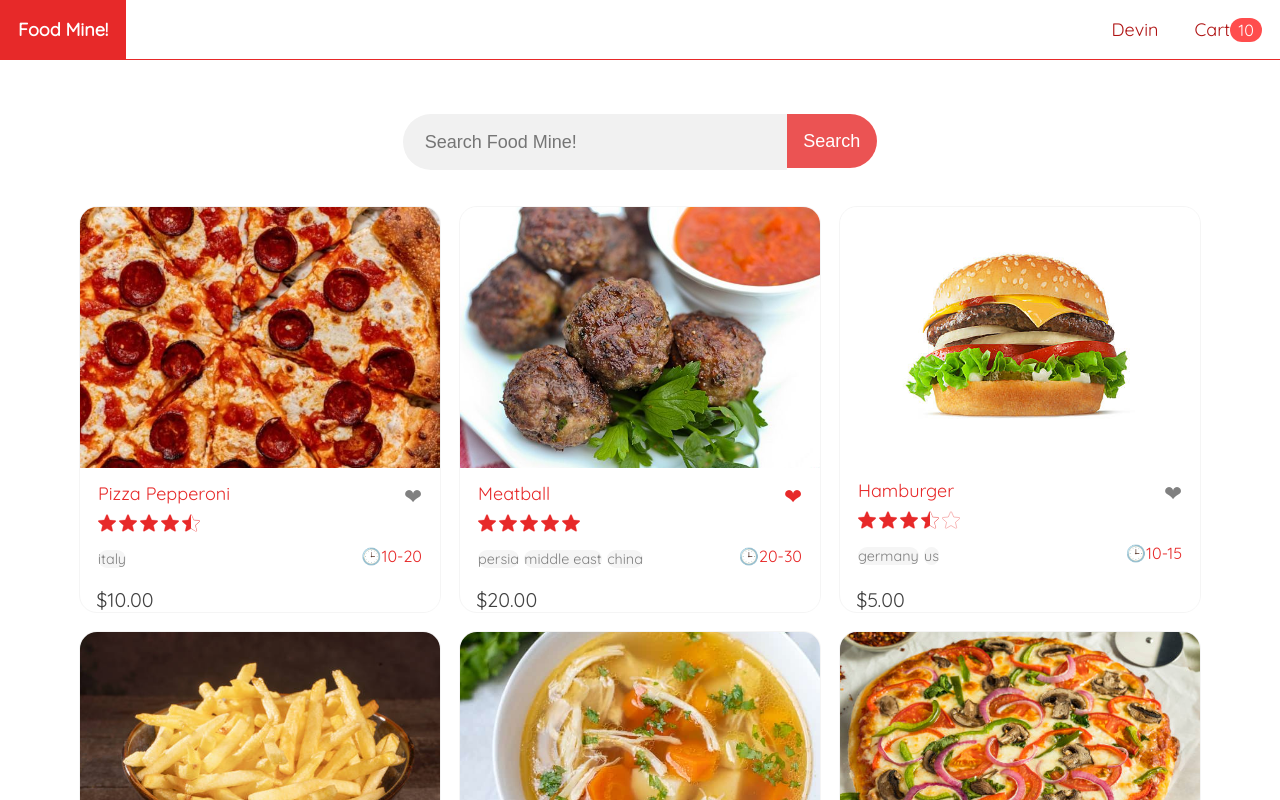
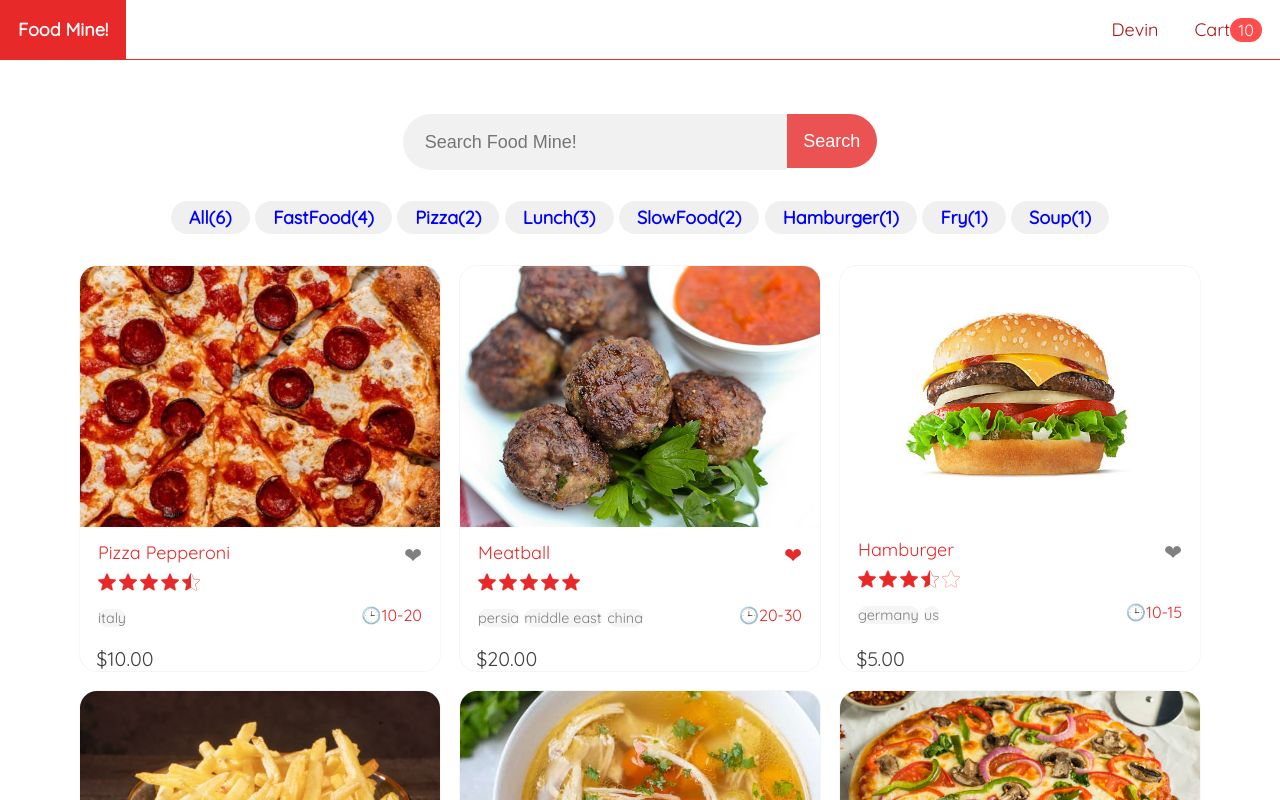
Before and after one commit to Young-Devin/foodmine-react.js, a React (Create React App) app in the folder frontend/: page / in a window 1280 px wide. Shown: the top 800 px of the page. Built offline with nearby package versions, Linux system fonts and the light colour scheme.

Commit message:
Adding Tag Feature

```diff
--- a/frontend/src/AppRoutes.js
+++ b/frontend/src/AppRoutes.js
@@ -7,6 +7,7 @@
     <Routes>
         <Route path="/" element={<HomePage />}/>
         <Route path="/search/:searchTerm" element={<HomePage />}/>
+        <Route path="/tag/:tag" element={<HomePage />}/>
     </Routes>
   )
 }
--- /dev/null
+++ b/frontend/src/components/Tags/Tags.js
@@ -0,0 +1,20 @@
+import React from 'react'
+import classes from './tags.module.css'
+import { Link } from 'react-router-dom';
+
+export default function Tags({tags, forFoodPage}) {
+  return (
+  <div className={classes.container}
+  style={{justifyContent : forFoodPage ? 'start' : 'center',
+  }}>
+    {
+        tags.map(tag => (
+            <Link key={tag.name} to={`/tag/${tag.name}`}>
+                {tag.name}
+                {!forFoodPage && `(${tag.count})`}
+            </Link>
+        ))
+    }
+  </div>
+  );
+}
--- /dev/null
+++ b/frontend/src/components/Tags/tags.module.css
@@ -0,0 +1,13 @@
+.container{
+    display: flex;
+    flex-wrap: wrap;
+}
+
+.container a{
+    background-color: #f0f0f0;
+    padding: 0.3rem 1rem;
+    margin: 0.2rem 0.15rem;
+    border-radius: 10rem;
+    font-weight: 600;
+    color: blue;
+}
--- a/frontend/src/pages/Home/HomePage.js
+++ b/frontend/src/pages/Home/HomePage.js
@@ -1,15 +1,18 @@
 import React, { useEffect, useReducer } from 'react'
-import { getAll, search } from '../../services/foodServices';
+import { getAll, getAllByTag, getAllTags, search } from '../../services/foodServices';
 import Thumbnails from '../../components/Thumbnails/Thumbnails';
 import { useParams } from 'react-router-dom';
 import Search from '../../components/Search/Search';
+import Tags from '../../components/Tags/Tags';
 
-const initialState = {foods: [] };
+const initialState = {foods: [], tags: [] };
 
 const reducer = (state, action) => {
   switch (action.type) {
     case 'FOODS_LOADED':
       return {...state, foods: action.payload};
+    case 'TAGS_LOADED':
+      return {...state, tags: action.payload};
       default:
         return state;
   }
@@ -17,15 +20,23 @@
 
 const HomePage = () => {
   const [state, dispatch] = useReducer(reducer, initialState);
-  const { foods } = state;
-  const { searchTerm } = useParams();
+  const { foods, tags } = state;
+  const { searchTerm, tag } = useParams();
 
   useEffect(() => {
-    const loadFoods = searchTerm ? search(searchTerm) : getAll();
+    getAllTags().then(tags => dispatch({type: 'TAGS_LOADED', payload: tags}))
+
+    const loadFoods = tag
+    ? getAllByTag(tag)
+    : searchTerm
+    ? search(searchTerm)
+    : getAll();
+
     loadFoods.then(foods => dispatch({type: 'FOODS_LOADED', payload: foods}));
-  }, [searchTerm]);
+  }, [searchTerm, tag]);
   return <>
     <Search />
+    <Tags tags={tags}/>
     <Thumbnails foods={foods}/>
   </>
 }
--- a/frontend/src/services/foodServices.js
+++ b/frontend/src/services/foodServices.js
@@ -1,9 +1,16 @@
-import { sample_foods } from "../data";
+import { sample_foods, sample_tags } from "../data";
 
 
-export const getAll = async () => sample_foods
+export const getAll = async () => sample_foods;
 
 export const search = async searchTerm =>
     sample_foods.filter(item =>
         item.name.toLowerCase().includes(searchTerm.toLowerCase())
     );
+
+export const getAllTags = async () => sample_tags;
+
+export const getAllByTag = async tag => {
+    if (tag=== 'All') return getAll();
+    return sample_foods.filter(item => item.tags?.includes(tag));
+};
```
Also changed, not shown: frontend/src/pages/Food/FoodPage.js (added), frontend/src/pages/Food/foodPage.jmodule.css (added).
